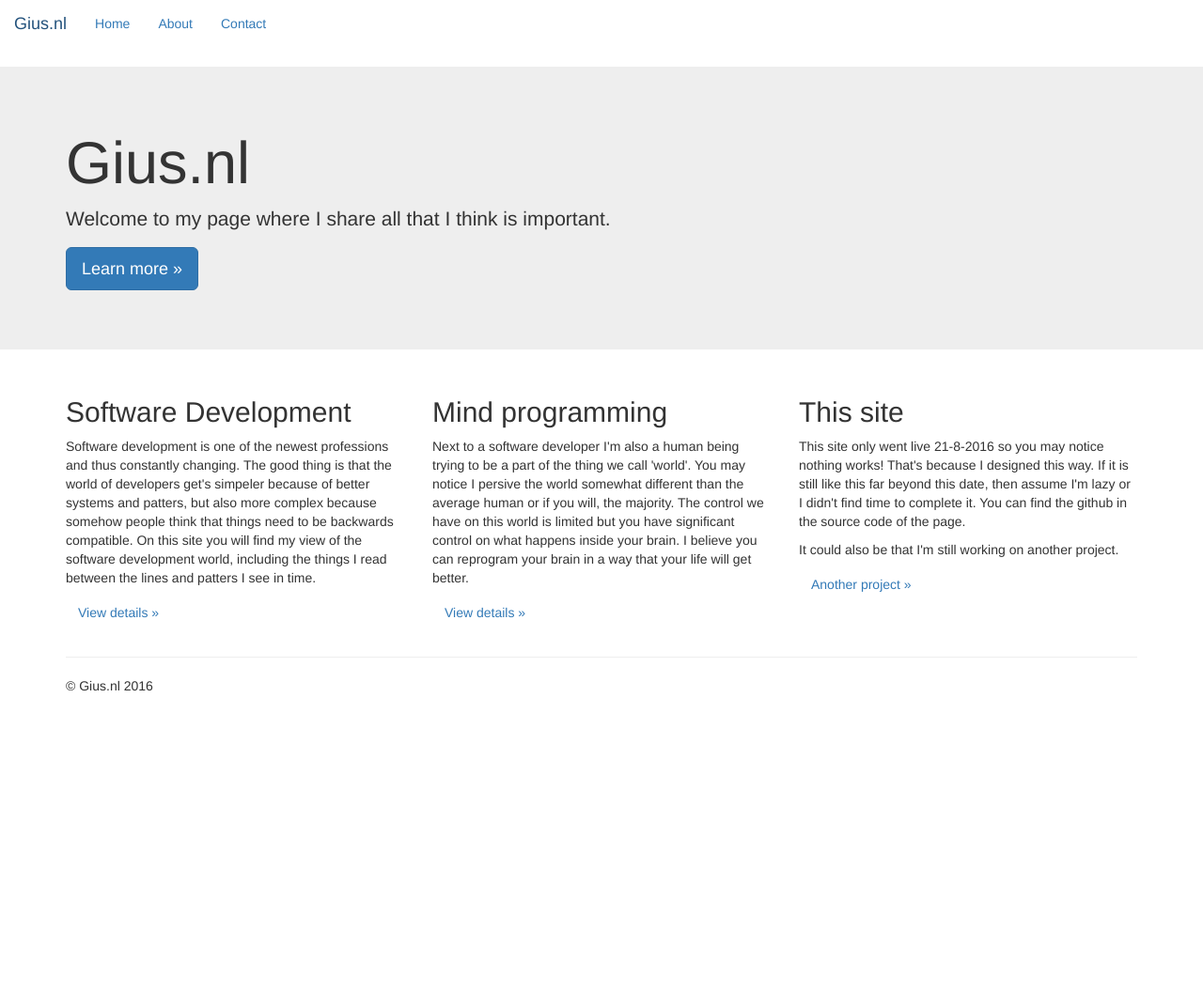
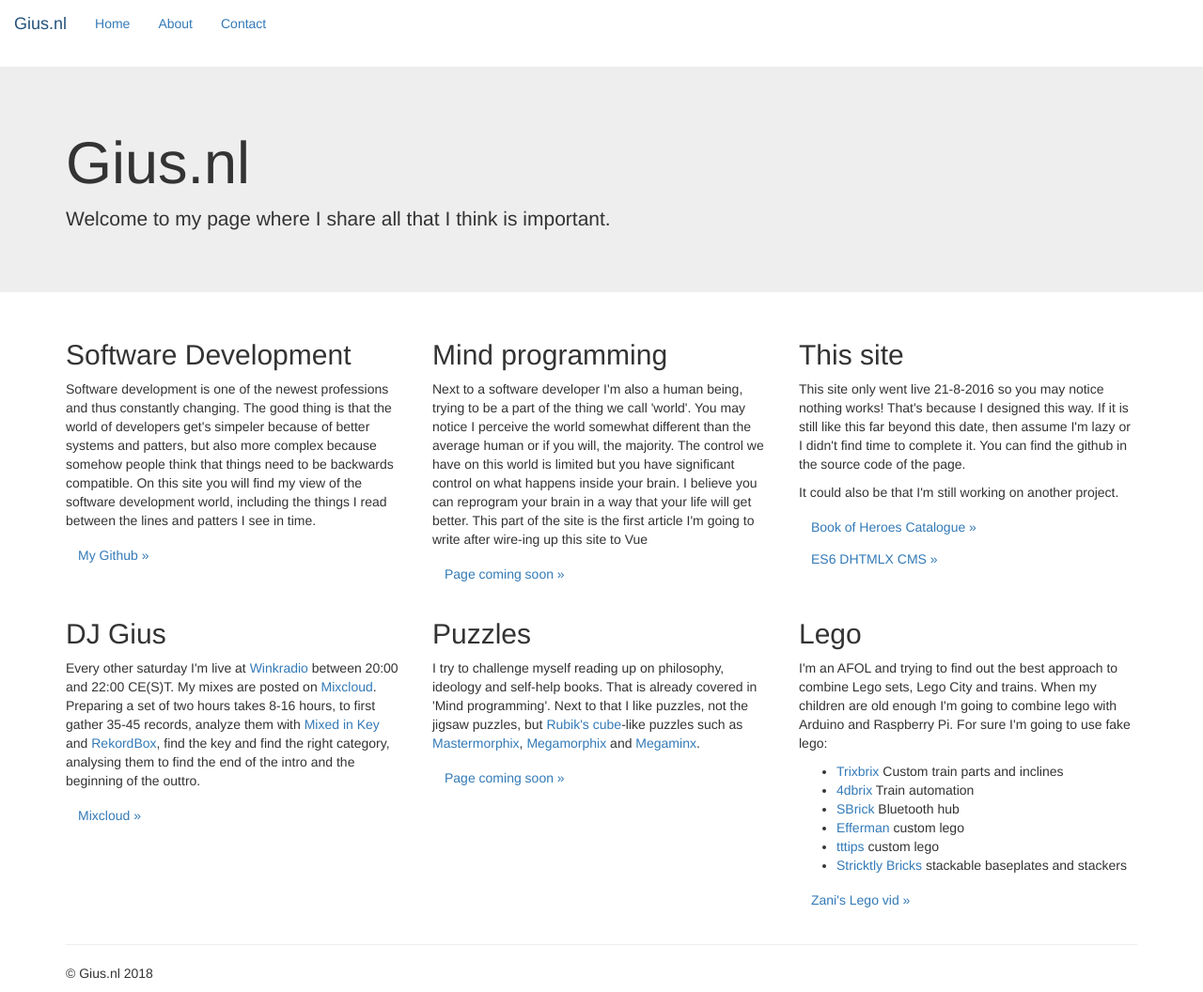
Before and after one commit to rkristelijn/giusnl, a website: page index.html in a window 1280 px wide. Shown: the whole page at 94% size. Before the commit the page ends 800 px from the top, so only its background shows below. Drawn offline with nearby package versions, Linux system fonts and the light colour scheme.

Commit message:
added content

```diff
--- a/index.html
+++ b/index.html
@@ -19,7 +19,8 @@ so you are looking at my code? have a look at https://github.com/rkristelijn/giu
     <title>Gius.nl</title>
 
     <!-- Bootstrap CSS -->
-    <link rel="stylesheet" href="https://maxcdn.bootstrapcdn.com/bootstrap/4.0.0-alpha.3/css/bootstrap.min.css" integrity="sha384-MIwDKRSSImVFAZCVLtU0LMDdON6KVCrZHyVQQj6e8wIEJkW4tvwqXrbMIya1vriY" crossorigin="anonymous">
+    <link rel="stylesheet" href="https://maxcdn.bootstrapcdn.com/bootstrap/4.0.0-alpha.3/css/bootstrap.min.css" integrity="sha384-MIwDKRSSImVFAZCVLtU0LMDdON6KVCrZHyVQQj6e8wIEJkW4tvwqXrbMIya1vriY"
+        crossorigin="anonymous">
 </head>
 
 <body>
@@ -28,7 +29,9 @@ so you are looking at my code? have a look at https://github.com/rkristelijn/giu
         <a class="navbar-brand" href="#">Gius.nl</a>
         <ul class="nav navbar-nav">
             <li class="nav-item active">
-                <a class="nav-link" href="#">Home <span class="sr-only">(current)</span></a>
+                <a class="nav-link" href="#">Home
+                    <span class="sr-only">(current)</span>
+                </a>
             </li>
             <li class="nav-item">
                 <a class="nav-link" href="#">About</a>
@@ -44,7 +47,9 @@ so you are looking at my code? have a look at https://github.com/rkristelijn/giu
         <div class="container">
             <h1 class="display-3">Gius.nl</h1>
             <p>Welcome to my page where I share all that I think is important.</p>
-            <p><a class="btn btn-primary btn-lg" href="#" role="button">Learn more &raquo;</a></p>
+            <!-- <p>
+                <a class="btn btn-primary btn-lg" href="#" role="button">Learn more &raquo;</a>
+            </p> -->
         </div>
     </div>
 
@@ -53,35 +58,102 @@ so you are looking at my code? have a look at https://github.com/rkristelijn/giu
         <div class="row">
             <div class="col-md-4">
                 <h2>Software Development</h2>
-                <p>Software development is one of the newest professions and thus constantly changing. The good thing is that the world of developers get's simpeler because of better systems and patters, but also more complex because somehow people think that things need to be backwards compatible. On this site you will find my view of the software development world, including the things I read between the lines and patters I see in time.</p>
-                <p><a class="btn btn-secondary" href="#" role="button">View details &raquo;</a></p>
+                <p>Software development is one of the newest professions and thus constantly changing. The good thing is that
+                    the world of developers get's simpeler because of better systems and patters, but also more complex because
+                    somehow people think that things need to be backwards compatible. On this site you will find my view
+                    of the software development world, including the things I read between the lines and patters I see in
+                    time.
+                </p>
+                <p>
+                    <a class="btn btn-secondary" target="_blank" href="https://github.com/rkristelijn" role="button">My Github &raquo;</a>
+                </p>
             </div>
             <div class="col-md-4">
                 <h2>Mind programming</h2>
-                <p>Next to a software developer I'm also a human being trying to be a part of the thing we call 'world'. You may notice I persive the world somewhat different than the average human or if you will, the majority. The control we have on this world is limited but you have significant control on what happens inside your brain. I believe you can reprogram your brain in a way that your life will get better. </p>
-                <p><a class="btn btn-secondary" href="#" role="button">View details &raquo;</a></p>
+                <p>Next to a software developer I'm also a human being, trying to be a part of the thing we call 'world'. You
+                    may notice I perceive the world somewhat different than the average human or if you will, the majority.
+                    The control we have on this world is limited but you have significant control on what happens inside
+                    your brain. I believe you can reprogram your brain in a way that your life will get better. This part
+                    of the site is the first article I'm going to write after wire-ing up this site to Vue</p>
+                <p>
+                    <a class="btn btn-secondary" href="#" role="button">Page coming soon &raquo;</a>
+                </p>
             </div>
             <div class="col-md-4">
                 <h2>This site</h2>
-                <p>This site only went live 21-8-2016 so you may notice nothing works! That's because I designed this way. If it is still like this far beyond this date, then assume I'm lazy or I didn't find time to complete it. You can find the github in the source code of the page.</p>
+                <p>This site only went live 21-8-2016 so you may notice nothing works! That's because I designed this way. If
+                    it is still like this far beyond this date, then assume I'm lazy or I didn't find time to complete it.
+                    You can find the github in the source code of the page.</p>
                 <p>
-                It could also be that I'm still working on another project.
+                    It could also be that I'm still working on another project.
                 </p>
-                <p><a class="btn btn-secondary" href="/boh/" role="button">Another project &raquo;</a></p>
+                <p>
+                    <a class="btn btn-secondary" target="_blank" href="//gius.nl/boh/" role="button">Book of Heroes Catalogue &raquo;</a>
+                    <a class="btn btn-secondary" target="_blank" href="//gius.nl/dhtmlx-es6/" role="button">ES6 DHTMLX CMS &raquo;</a>
+                </p>
+            </div>
+        </div>
+        <!-- another row -->
+        <div class="row">
+            <div class="col-md-4">
+                <h2>DJ Gius</h2>
+                <p>Every other saturday I'm live at
+                    <a href="http://winkradio.nl/luisteren" target="_blank">Winkradio</a> between 20:00 and 22:00 CE(S)T. My mixes are posted on
+                    <a href="http://mixcloud.com/giuzzz">Mixcloud</a>. Preparing a set of two hours takes 8-16 hours, to first gather 35-45 records, analyze them
+                    with
+                    <a href="https://mixedinkey.com/" target="_blank">Mixed in Key</a> and
+                    <a href="https://rekordbox.com/en/" target="_blank">RekordBox</a>, find the key and find the right category, analysing them to find the end of the intro
+                    and the beginning of the outtro.</p>
+                <p>
+                    <a class="btn btn-secondary" target="_blank" href="http://mixcloud.com/giuzzz" role="button">Mixcloud &raquo;</a>
+                </p>
+            </div>
+            <div class="col-md-4">
+                <h2>Puzzles</h2>
+                <p>I try to challenge myself reading up on philosophy, ideology and self-help books. That is already covered
+                    in 'Mind programming'. Next to that I like puzzles, not the jigsaw puzzles, but
+                    <a href="https://en.wikipedia.org/wiki/Rubik%27s_Cube" target="_blank">Rubik's cube</a>-like puzzles such as
+                    <a href="https://www.youtube.com/watch?v=MUD52BnpXok" target="_blank">Mastermorphix</a>,
+                    <a href="https://www.youtube.com/watch?v=su4ELv85wiY" target="_blank">Megamorphix</a> and
+                    <a href="https://en.wikipedia.org/wiki/Megaminx" target="_blank">Megaminx</a>.
+                </p>
+                <p>
+                    <a class="btn btn-secondary" target="_blank" href="#" role="button">Page coming soon &raquo;</a>
+                </p>
+            </div>
+            <div class="col-md-4">
+                <h2>Lego</h2>
+                <p>I'm an AFOL and trying to find out the best approach to combine Lego sets, Lego City and trains. When my
+                    children are old enough I'm going to combine lego with Arduino and Raspberry Pi. For sure I'm going to
+                    use fake lego:
+                    <ul>
+                        <li><a href="https://www.trixbrix.eu/" target="_blank">Trixbrix</a> Custom train parts and inclines</li>
+                        <li><a href="https://www.4dbrix.com" target="_blank">4dbrix</a> Train automation</li>
+                        <li><a href="https://www.sbrick.com/" target="_blank">SBrick</a> Bluetooth hub</li>
+                        <li><a href="https://www.shapeways.com/designer/efferman" target="_blank">Efferman</a> custom lego</li>
+                        <li><a href="https://www.shapeways.com/designer/tttips/creations" target="_blank">tttips</a> custom lego</li>
+                        <li><a href="https://www.strictlybriks.com/product-category/baseplates/" target="_blank">Stricktly Bricks</a> stackable baseplates and stackers</li>
+                    </ul>
+                </p>
+                <a class="btn btn-secondary"  target="_blank" href="https://www.youtube.com/watch?v=lwjHbhWXZWY" role="button">Zani's Lego vid &raquo;</a>
+                </p>
             </div>
         </div>
 
         <hr>
 
         <footer>
-            <p>&copy; Gius.nl 2016</p>
+            <p>&copy; Gius.nl 2018</p>
         </footer>
     </div>
 
     <!-- i want to first load the page and then the javascript. jQuery first, then Tether, then Bootstrap JS. -->
-    <script src="https://ajax.googleapis.com/ajax/libs/jquery/3.0.0/jquery.min.js" integrity="sha384-THPy051/pYDQGanwU6poAc/hOdQxjnOEXzbT+OuUAFqNqFjL+4IGLBgCJC3ZOShY" crossorigin="anonymous"></script>
-    <script src="https://cdnjs.cloudflare.com/ajax/libs/tether/1.2.0/js/tether.min.js" integrity="sha384-Plbmg8JY28KFelvJVai01l8WyZzrYWG825m+cZ0eDDS1f7d/js6ikvy1+X+guPIB" crossorigin="anonymous"></script>
-    <script src="https://maxcdn.bootstrapcdn.com/bootstrap/4.0.0-alpha.3/js/bootstrap.min.js" integrity="sha384-ux8v3A6CPtOTqOzMKiuo3d/DomGaaClxFYdCu2HPMBEkf6x2xiDyJ7gkXU0MWwaD" crossorigin="anonymous"></script>
+    <script src="https://ajax.googleapis.com/ajax/libs/jquery/3.0.0/jquery.min.js" integrity="sha384-THPy051/pYDQGanwU6poAc/hOdQxjnOEXzbT+OuUAFqNqFjL+4IGLBgCJC3ZOShY"
+        crossorigin="anonymous"></script>
+    <script src="https://cdnjs.cloudflare.com/ajax/libs/tether/1.2.0/js/tether.min.js" integrity="sha384-Plbmg8JY28KFelvJVai01l8WyZzrYWG825m+cZ0eDDS1f7d/js6ikvy1+X+guPIB"
+        crossorigin="anonymous"></script>
+    <script src="https://maxcdn.bootstrapcdn.com/bootstrap/4.0.0-alpha.3/js/bootstrap.min.js" integrity="sha384-ux8v3A6CPtOTqOzMKiuo3d/DomGaaClxFYdCu2HPMBEkf6x2xiDyJ7gkXU0MWwaD"
+        crossorigin="anonymous"></script>
 </body>
 
 </html>
```
Also changed, not shown: README.md.
